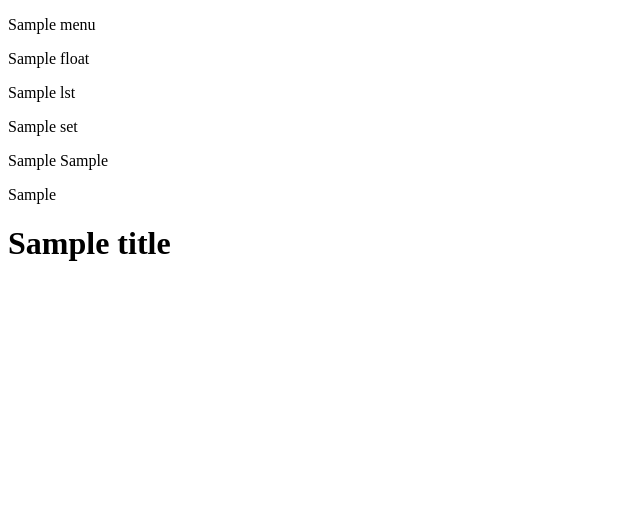
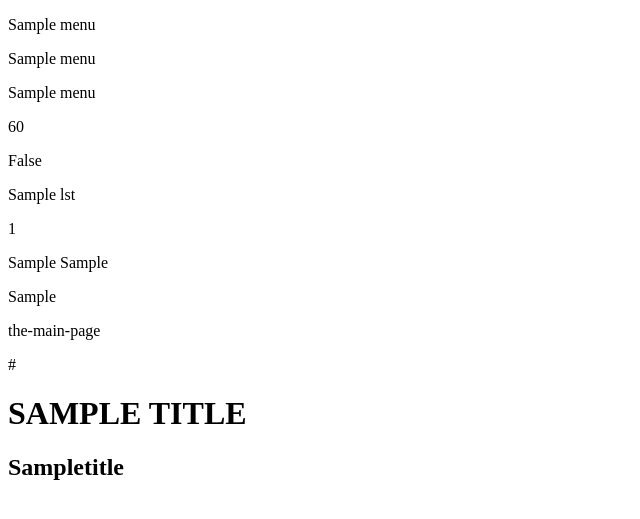
Before and after one commit to VadimBarinov/Django-First-Project, a Django app: template women/templates/women/index.html in a window 1280 px wide. Shown: the top 519 px of the page, without its empty margins (0-640 px from the left). Run offline with Django 5.2, Linux system fonts and the light colour scheme; the template is opened without the code that fills it: most values are stand-ins (such as "Sample title", 1, 10 or a date in 2020).

Commit message:
template filters

```diff
--- a/women/templates/women/index.html
+++ b/women/templates/women/index.html
@@ -2,18 +2,37 @@
 <html lang="en">
 <head>
     <meta charset="UTF-8">
-    <title>{{ title }}</title>
+<!--значение по умолчанию (если отсутствует такая переменная)-->
+    <title>{{ main_title|default:"Без заголовка" }}</title>
 </head>
 <body>
-<p>{{ menu }}</p>
-<p>{{ float }}</p>
+<!--фильры first и last-->
+<p>{{ menu|first }}</p>
+<p>{{ menu|last }}</p>
+<!--join-->
+<p>{{ menu|join:" | " }}</p>
+<!--фильтр add-->
+<p>{{ float|add:"50" }}</p>
+<!--фильтр кратности-->
+<p>{{ float|divisibleby:"3" }}</p>
 <p>{{ lst }}</p>
-<p>{{ set }}</p>
+<!--length-->
+<p>{{ set|length }}</p>
 <!--через точку можно обращаться к атрибутам-->
 <p>{{ dict.key_1 }} {{ dict.key_2 }}</p>
 <p>{{ obj.a }}</p>
+<p>
+<!--превращает в slug-->
+    {{ "The Main Page"|slugify}}
+</p>
+<p>{{ url }}</p>
 <h1>
-    {{ title }}
+<!--фильтр upper-->
+    {{ title|upper }}
 </h1>
+<h2>
+<!--удаляем указанные символы с помощью фильтра cut-->
+    {{ title|cut:" "|cut:"а" }}
+</h2>
 </body>
 </html>
--- a/women/views.py
+++ b/women/views.py
@@ -2,6 +2,7 @@ from django.http import HttpResponse, HttpResponseNotFound, HttpResponseRedirect
 from django.shortcuts import render, redirect
 from django.urls import reverse
 from django.template.loader import render_to_string
+from django.template.defaultfilters import slugify
 
 
 menu = ["О сайте", "Добавить статью", "Обратная связь", "Войти"]
@@ -26,6 +27,8 @@ def index(request):
             "key_2": "value_2",
         },
         "obj": MyClass(10, 20),
+        # фильтры можно использовать и в самом питоне
+        "url": slugify("The Main Page"),
     }
     return render(request, "women/index.html", context=data)
 
```
